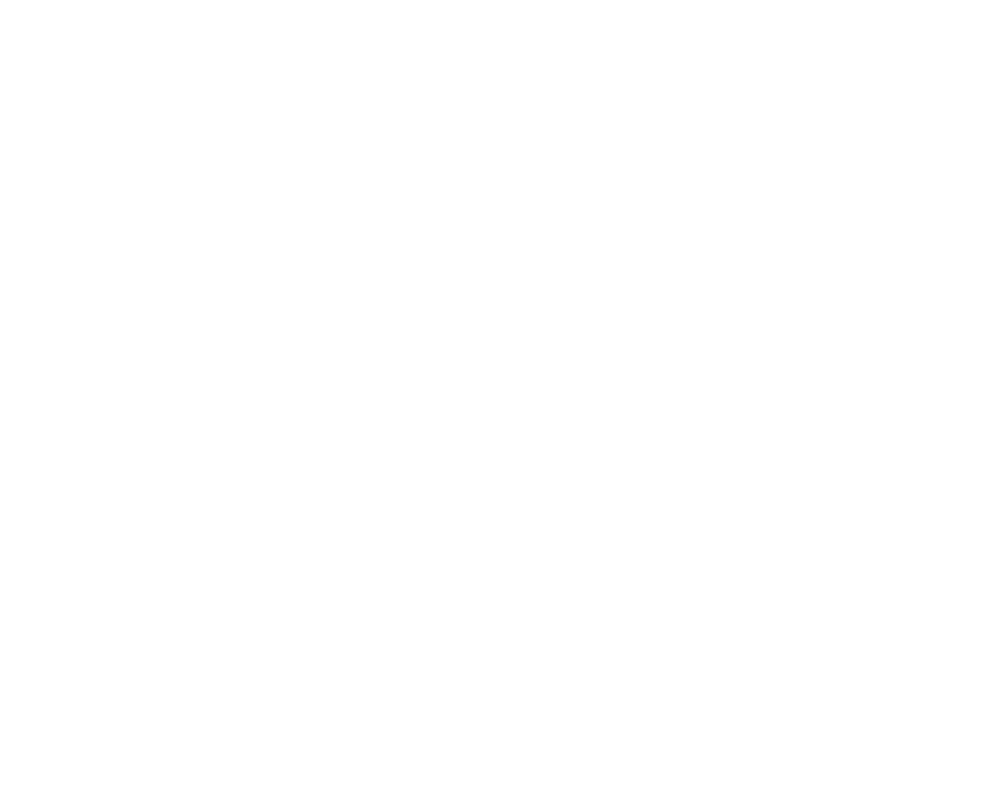
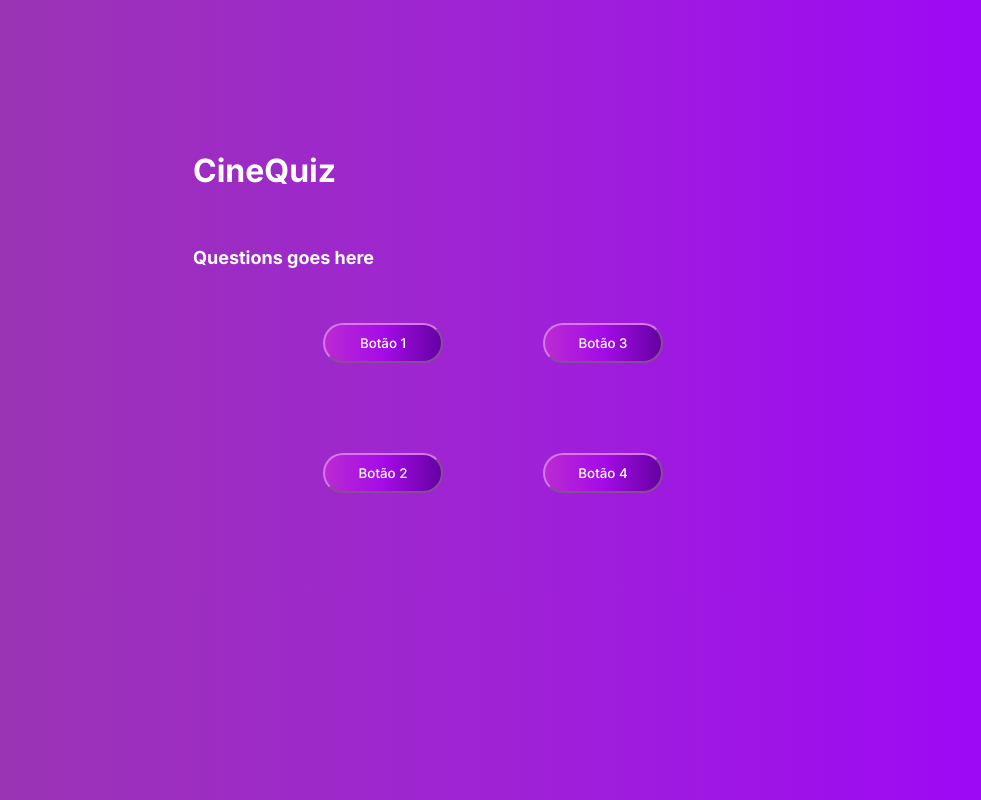
Before and after one commit to AQUINOOOO/CineQuiz, a plain HTML site: page Quiz/Quiz.html in a window 1280 px wide. Shown: the whole page, without its empty margins (147-1128 px from the left). Drawn offline with Linux system fonts and the light colour scheme.

Commit message:
As estruturas

```diff
--- a/Quiz/Quiz.css
+++ b/Quiz/Quiz.css
@@ -0,0 +1,65 @@
+body{
+
+    background: linear-gradient(90deg,#9939AA 0%, #9F23D5 50%, #9D00FF 100%);
+  font-family: "Inter", sans-serif;
+    font-optical-sizing: auto;
+
+}
+.app{
+
+width: 90%;
+max-width: 600px;
+margin: 100px auto 0;
+padding: 30px;
+}
+.app h1{
+    font-weight: 25px;
+    color:rgb(255, 255, 255) ;
+}
+.quiz{
+    padding: 20px 0;
+}
+.quiz h2{
+    font-size: 18px;
+    color: rgb(255, 255, 255);
+    font-weight: 600px;
+}
+.button-row {
+  display: flex;
+  gap: 20px; /* espaço entre as colunas */
+  justify-content: center; /* centraliza na tela */
+}
+
+.button-column {
+  display: flex;
+  flex-direction: column; /* empilha os botões na vertical */
+  gap: 10px;
+}
+
+.btn {
+  background-color: rgb(243, 235, 235);
+  color: white;
+  border-color: #d877e9;
+  font-weight: 500;
+  padding: 10px;
+  margin: 40px;
+  border-radius: 50px;
+   background: linear-gradient(90deg,#ba2bd3 0%, #a50be7 50%, #6501a3 100%);
+    font-family: "Inter", sans-serif;
+    font-optical-sizing: auto;
+  width: 120px; /* defina uma largura fixa se quiser alinhamento */
+}
+
+#next-btn{
+    background: rgb(1, 1, 99);
+    color: #fff;
+    font-weight: 500px;
+    width: 150px;
+    border: 0;
+    padding: 10px;
+    margin: 20px auto 0;
+    border-radius: 4px;
+    cursor: pointer;
+    display: none
+
+}
--- a/Quiz/Quiz.html
+++ b/Quiz/Quiz.html
@@ -1,13 +1,33 @@
 <!DOCTYPE html>
-<html lang="en">
+<html lang="pt-br">
 <head>
     <meta charset="UTF-8">
     <meta name="viewport" content="width=device-width, initial-scale=1.0">
-    <title>Document</title>
+
+    <title>CineQuiz</title>
+    <link rel="preconnect" href="https://fonts.googleapis.com">
+    <link rel="preconnect" href="https://fonts.gstatic.com" crossorigin>
+    <link href="https://fonts.googleapis.com/css2?family=Inter:ital,opsz,wght@0,14..32,100..900;1,14..32,100..900&display=swap" rel="stylesheet">
     <link rel="stylesheet" href="Quiz.css">
-    <script src="Quiz.js"></script>
+    <script src="script.js"></script>
 </head>
 <body>
-
+    <div class="app">
+        <h1>CineQuiz</h1>
+        <div class="quiz">
+            <h2 id="questions">Questions goes here</h2>
+<div class="button-row">
+  <div class="button-column">
+    <button class="btn">Botão 1</button>
+    <button class="btn">Botão 2</button>
+  </div>
+  <div class="button-column">
+    <button class="btn">Botão 3</button>
+    <button class="btn">Botão 4</button>
+  </div>
+</div>
+            <button id="next-btn">next</button>
+        </div>
+    </div>
 </body>
 </html>
```
